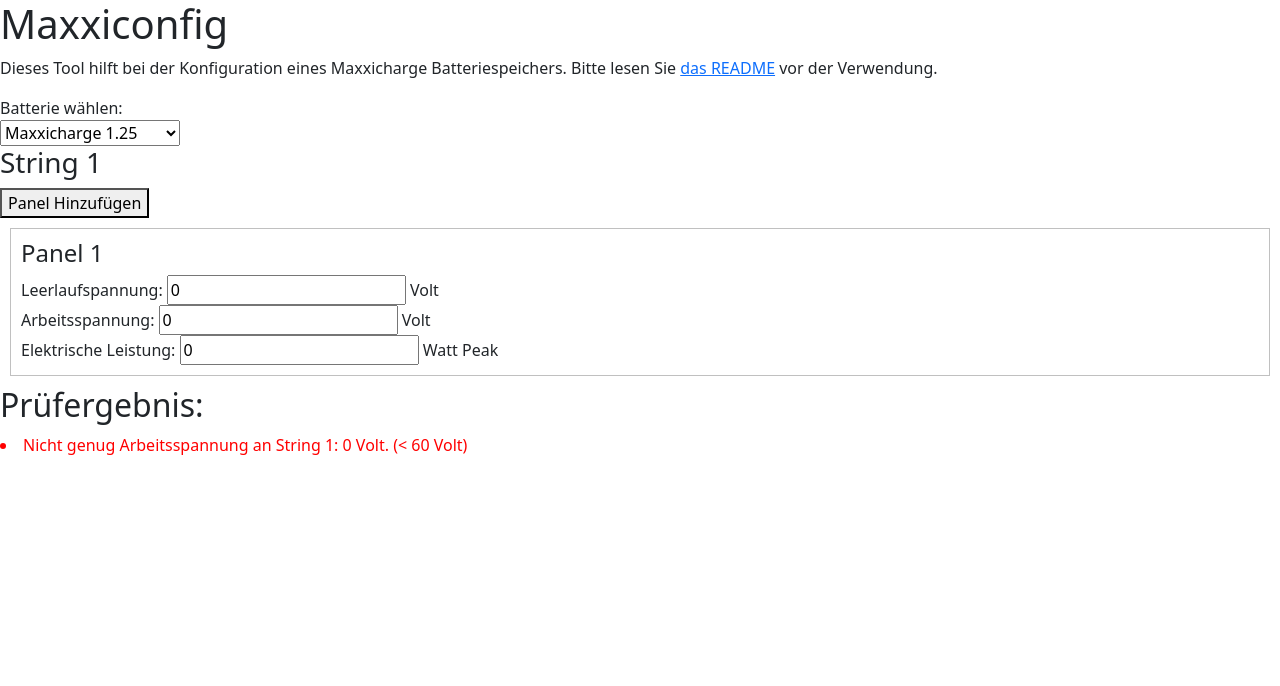
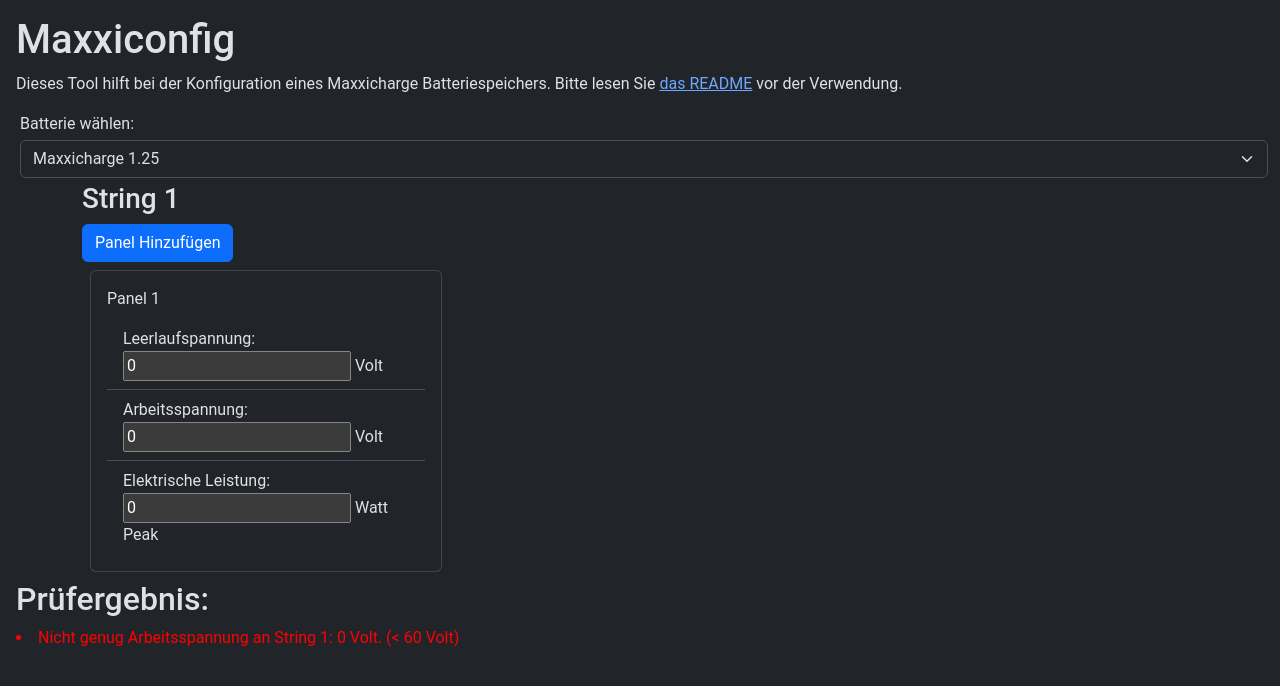
Before and after one commit to strangesource/maxxiconfig, a plain HTML site: page public/index.html in a window 1280 px wide. Both pictures are taken after a click on the button "Panel Hinzufügen". Drawn offline with nearby package versions, Linux system fonts and the light colour scheme.

Commit message:
Initial basic styling

```diff
--- a/public/index.html
+++ b/public/index.html
@@ -8,8 +8,8 @@
     <meta name="googlebot" content="noindex, nofollow">
     <meta name="viewport" content="width=device-width, initial-scale=1">
 
-    <link href="https://cdn.jsdelivr.net/npm/bootstrap@5.3.1/dist/css/bootstrap.min.css" rel="stylesheet" integrity="sha384-4bw+/aepP/YC94hEpVNVgiZdgIC5+VKNBQNGCHeKRQN+PtmoHDEXuppvnDJzQIu9" crossorigin="anonymous">
-    <script src="https://cdn.jsdelivr.net/npm/bootstrap@5.3.1/dist/js/bootstrap.bundle.min.js" integrity="sha384-HwwvtgBNo3bZJJLYd8oVXjrBZt8cqVSpeBNS5n7C8IVInixGAoxmnlMuBnhbgrkm" crossorigin="anonymous"></script>
+    <link href="https://cdn.jsdelivr.net/npm/bootstrap@5.3.1/dist/css/bootstrap.min.css" rel="stylesheet"
+        integrity="sha384-4bw+/aepP/YC94hEpVNVgiZdgIC5+VKNBQNGCHeKRQN+PtmoHDEXuppvnDJzQIu9" crossorigin="anonymous">
 
     <link rel="stylesheet" type="text/css" href="main.css">
 
@@ -17,7 +17,7 @@
 
 </head>
 
-<body>
+<body data-bs-theme="dark">
     <div v-cloak id="app">
         <h1>
             Maxxiconfig
@@ -26,37 +26,41 @@
             Dieses Tool hilft bei der Konfiguration eines Maxxicharge Batteriespeichers. Bitte lesen Sie
             <a href="https://github.com/strangesource/maxxiconfig">das README</a> vor der Verwendung.
         </p>
-        <div>
+        <div class="m-1">
             <label for="battery">Batterie wählen:</label>
         </div>
 
-        <select v-model="selected">
+        <select class="form-select m-1" v-model="selected">
             <option disabled value="">Bitte Batterie wählen</option>
             <option value="1">Maxxicharge 1.25</option>
             <option value="2">Maxxicharge 2.5</option>
             <option value="3">Maxxicharge 5</option>
         </select>
 
+        <div class="container">
             <div class="row">
-            <div v-for="(string, stringIndex) in strings" class="column">
+                <div v-for="(string, stringIndex) in strings" class="col">
                     <h3>
                         String {{stringIndex+1}}
                     </h3>
                     <div>
-                    <Button @click="addPanel(stringIndex)">
+                        <Button type="button" class="btn btn-primary" @click="addPanel(stringIndex)">
                             Panel Hinzufügen
                         </Button>
 
-                    <div v-for="(panel, panelIndex) in string" class="panel">
-                        <h4>Panel {{panelIndex+1}}</h4>
-                        <div>
-                            Leerlaufspannung: <input type="number" v-model="panel.voltIdle"> Volt
+                        <div v-for="(panel, panelIndex) in string" class="card m-2" style="width: 22rem;">
+                            <div class="card-body">
+                                <div class="card-title">Panel {{panelIndex+1}}</div>
+
+                                <ul class="list-group list-group-flush">
+                                    <li class="list-group-item">Leerlaufspannung: <input type="number"
+                                            v-model="panel.voltIdle"> Volt</li>
+                                    <li class="list-group-item"> Arbeitsspannung: <input type="number"
+                                            v-model="panel.voltWork"> Volt</li>
+                                    <li class="list-group-item">Elektrische Leistung: <input type="number"
+                                            v-model="panel.watt"> Watt Peak</li>
+                                </ul>
                             </div>
-                        <div>
-                            Arbeitsspannung: <input type="number" v-model="panel.voltWork"> Volt
-                        </div>
-                        <div>
-                            Elektrische Leistung: <input type="number" v-model="panel.watt"> Watt Peak
                         </div>
                     </div>
                 </div>
@@ -74,6 +78,10 @@
             Sieht gut aus! Die Gesamtleistung aller Strings entspricht {{sumWatt}} Wp.
         </div>
     </div>
+
+    <script src="https://cdn.jsdelivr.net/npm/bootstrap@5.3.1/dist/js/bootstrap.bundle.min.js"
+        integrity="sha384-HwwvtgBNo3bZJJLYd8oVXjrBZt8cqVSpeBNS5n7C8IVInixGAoxmnlMuBnhbgrkm"
+        crossorigin="anonymous"></script>
     <script src="app.js"></script>
 </body>
 
--- a/public/main.css
+++ b/public/main.css
@@ -2,20 +2,12 @@
     display: none;
 }
 
-.row {
-    display: flex;
-}
-
-.column {
-    flex: 50%;
+body {
+    font-family: 'Roboto', sans-serif;
+    margin: 0;
+    padding: 1rem;
 }
 
 .error {
     color: red;
 }
-
-.panel {
-    margin: 10px;
-    padding: 10px;
-    border: 1px solid silver;
-}
```
Lines whose indentation alone changed are shown as unchanged.
